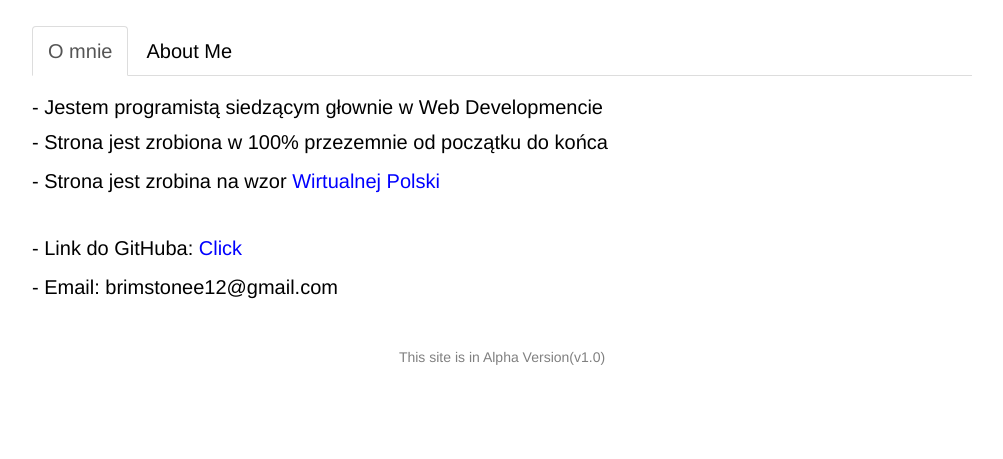
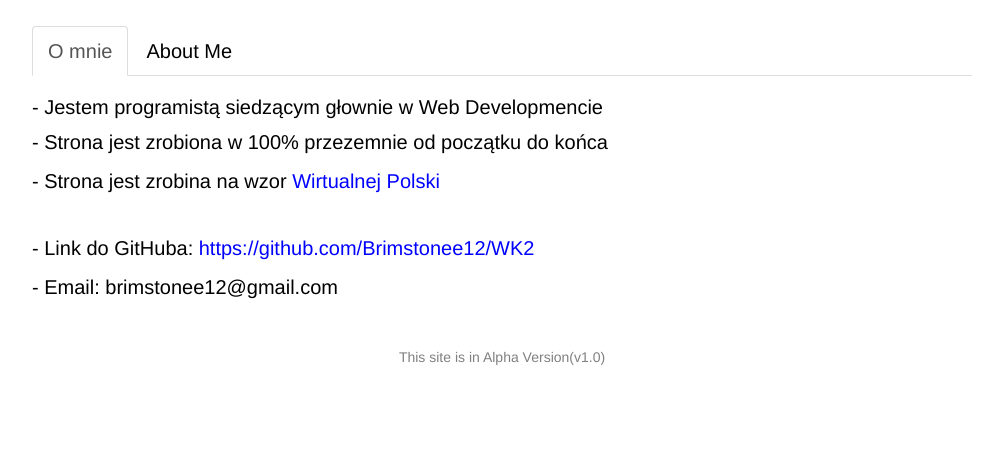
Before and after one commit to Brimstonee12/WK, a Django app: page /kontakty/ in a window 1280 px wide. Shown: the part 206-665 px from the top of the page, without its empty margins (138-1141 px from the left). Run offline with Django 3.2, Linux system fonts and the light colour scheme; some libraries are stand-ins or nearby versions.

Commit message:
update2.0

```diff
--- a/main/templates/main/index.html
+++ b/main/templates/main/index.html
@@ -3,7 +3,7 @@
 <!DOCTYPE html>
 <html>
 <head>
-  <title>WP PL</title>
+  <title>WK PL</title>
   <meta charset="utf-8">
 
 <meta name="viewport" content="width=device-width, initial-scale=1">
--- a/main/templates/main/kontakty.html
+++ b/main/templates/main/kontakty.html
@@ -25,7 +25,7 @@
       <p class="comment-text">- Strona jest zrobiona w 100% przezemnie od początku do końca</p>
       <p class="comment-text">- Strona jest zrobina na wzor <a class="acon" href="https://www.wp.pl/" target="_blank"> Wirtualnej Polski</a></p>
       <br>
-      <p class="comment-text">- Link do GitHuba: <a class="acon" href="#">Click</a></p>
+      <p class="comment-text">- Link do GitHuba: <a class="acon" target="_blank" href="https://github.com/Brimstonee12/WK2">https://github.com/Brimstonee12/WK2</a></p>
       <p class="comment-text">- Email: brimstonee12@gmail.com</p>
 
     </div>
@@ -34,7 +34,7 @@
       <p class="comment-text">- This site is made in 100% by me from start to finish</p>
       <p class="comment-text">- This is unofficial copy of <a class="acon" href="https://www.wp.pl/" target="_blank"> Wirtualna Polska</a></p>
       <br>
-      <p class="comment-text">- Link to GitHub: <a class="acon" href="#">Click</a></p>
+      <p class="comment-text">- Link to GitHub: <a class="acon" target="_blank" href="https://github.com/Brimstonee12/WK2">https://github.com/Brimstonee12/WK2</a></p>
       <p class="comment-text">- Email: brimstonee12@gmail.com</p>
     </div>
   </div>
```
